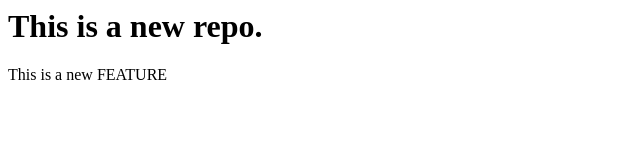
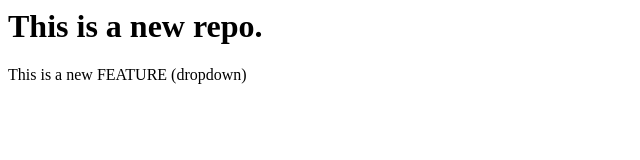
Before and after one commit to reet0802/localRepo, a plain HTML site: page index.html in a window 1280 px wide. Shown: the full height of the page, 0-640 px from the left. Drawn offline with Linux system fonts and the light colour scheme.

```diff
--- a/index.html
+++ b/index.html
@@ -1,2 +1,2 @@
 <h1>This is a new repo.</h1>
-<p>This is a new FEATURE</p>
+<p>This is a new FEATURE (dropdown)</p>
```
